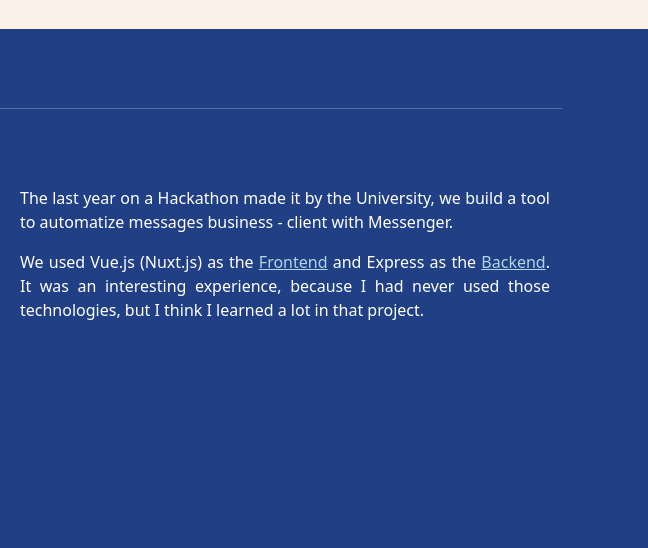
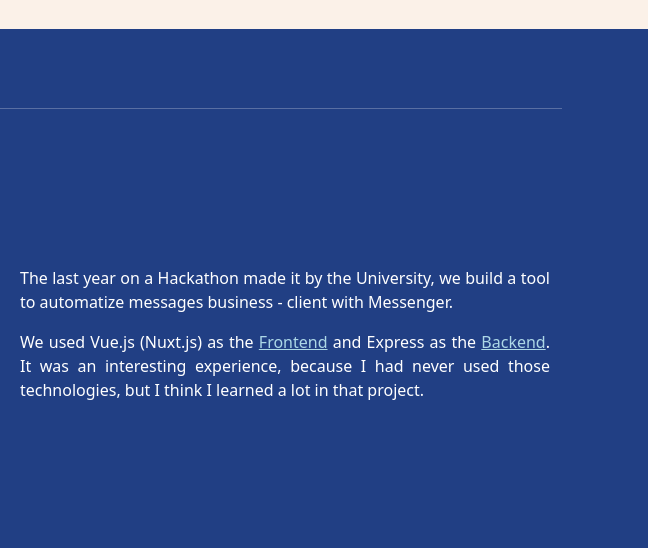
Before and after one commit to dvalbuena1/Personal-Web-Page, a plain HTML site: page index.html in a window 1280 px wide. Shown: the part 2873-3421 px from the top of the page, 632-1280 px from the left. Drawn offline with nearby package versions, Linux system fonts and the light colour scheme.

Commit message:
Last changes

```diff
--- a/index.html
+++ b/index.html
@@ -469,7 +469,7 @@
               <div class="row">
                 <h3>Qubot</h3>
               </div>
-              <div class="row mt-1 gy-3">
+              <div class="row mt-1 gy-3 align-items-center">
                 <div class="col-12 col-lg-6">
                   <img
                     src="static/logo_qubot.png"
```
Also changed, not shown: 1 other file.
